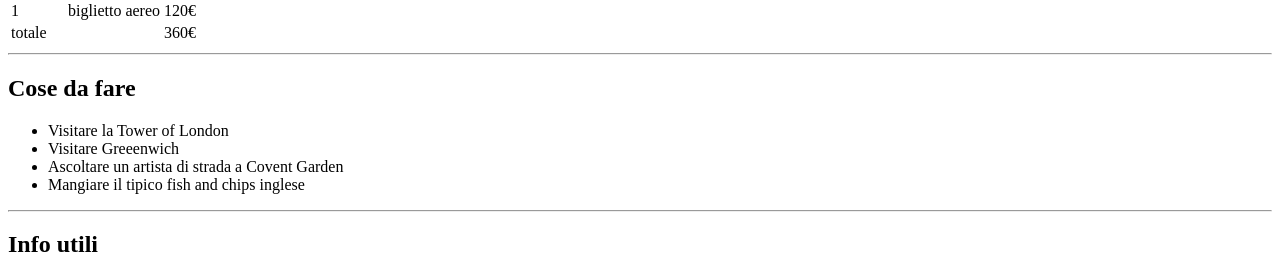
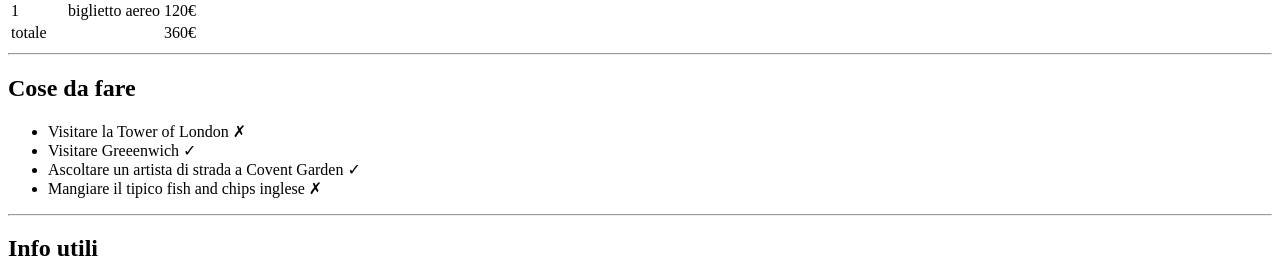
Before and after one commit to GiovanniTinelli/html-london-trip, a plain HTML site: page index.html in a window 1280 px wide. Shown: the part 828-1086 px from the top of the page. Drawn offline with Linux system fonts and the light colour scheme.

Commit message:
final commit

```diff
--- a/index.html
+++ b/index.html
@@ -66,10 +66,10 @@
     <div>
       <h2>Cose da fare</h2>
       <ul>
-        <li>Visitare la Tower of London</li>
-        <li>Visitare Greeenwich</li>
-        <li>Ascoltare un artista di strada a Covent Garden</li>
-        <li>Mangiare il tipico fish and chips inglese</li>
+        <li>Visitare la Tower of London &cross;</li>
+        <li>Visitare Greeenwich &check; </li>
+        <li>Ascoltare un artista di strada a Covent Garden &check;</li>
+        <li>Mangiare il tipico fish and chips inglese &cross;</li>
       </ul>
 
       <hr>
```
